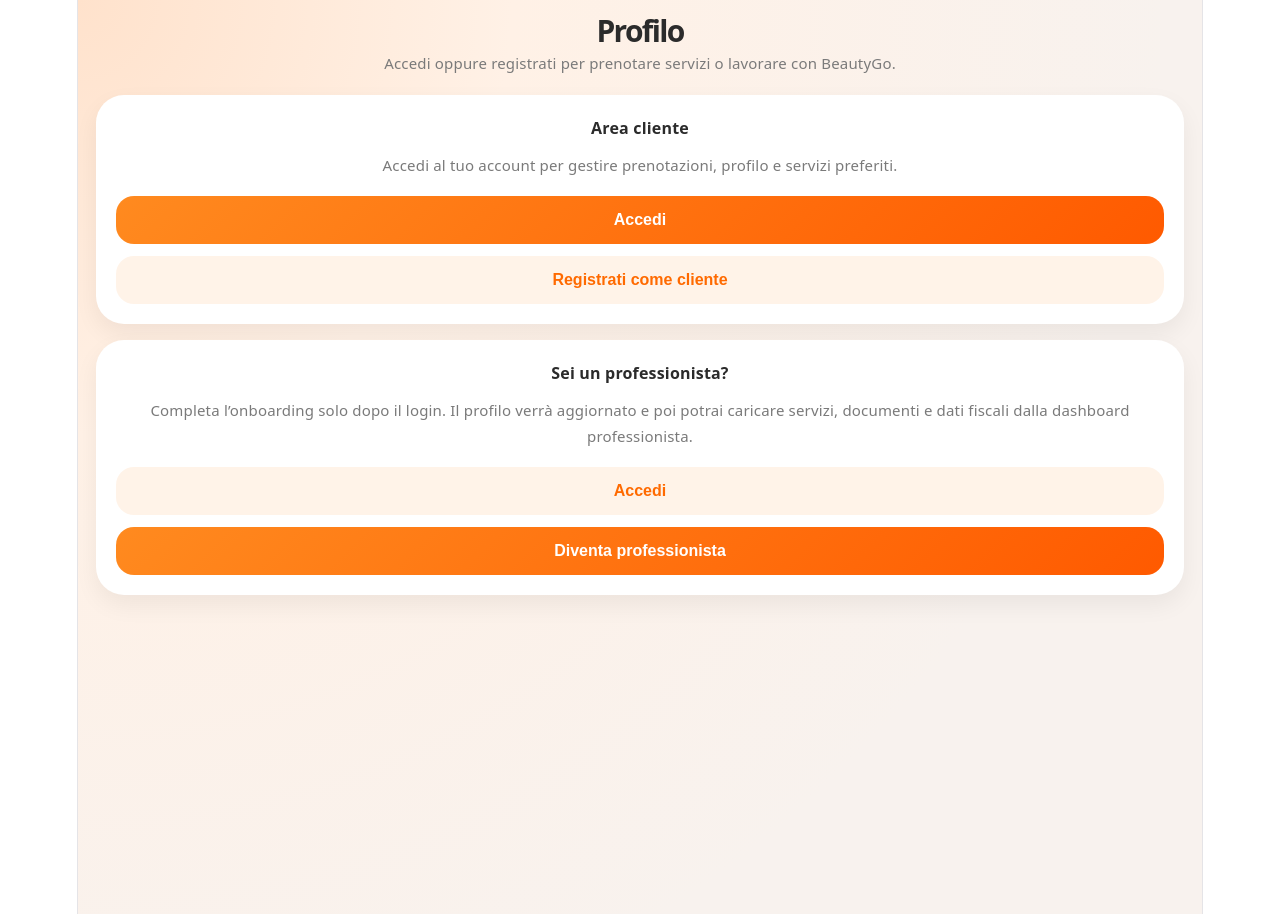
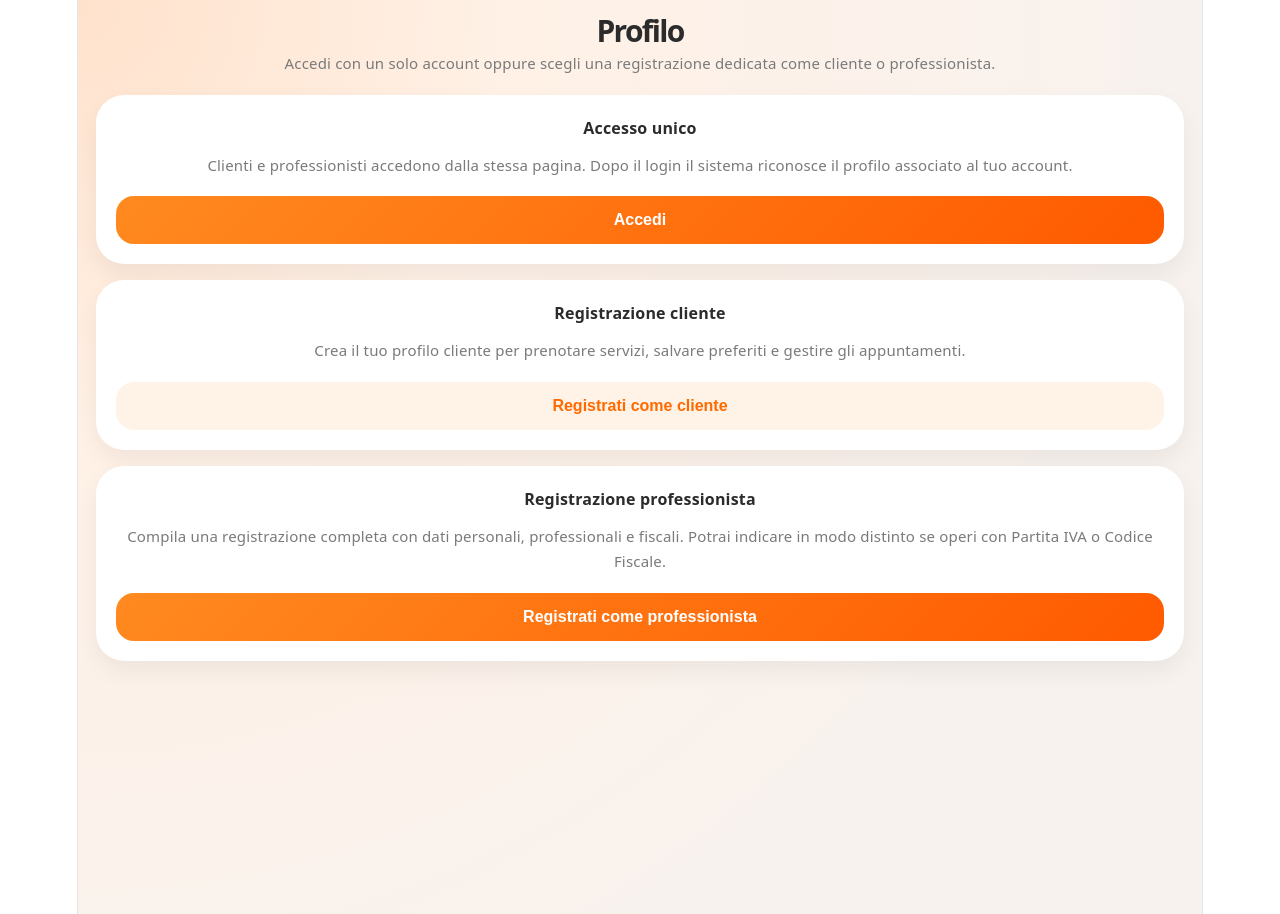
Before and after one commit to giacomo-tuccio-bot/beautygo2, a React (Vite) app: page / in a window 1280 px wide. Built offline with nearby package versions, Linux system fonts and the light colour scheme; no server answers.

Commit message:
Add files via upload

```diff
--- a/src/App.tsx
+++ b/src/App.tsx
@@ -8,6 +8,7 @@ import BookingsPage from './pages/BookingsPage';
 import ProfilePage from './pages/ProfilePage';
 import LoginPage from './pages/LoginPage';
 import RegisterCustomerPage from './pages/RegisterCustomerPage';
+import RegisterProfessionalPage from './pages/RegisterProfessionalPage';
 import ProOnboardingPage, {
   type ProOnboardingFormData,
 } from './pages/ProOnboardingPage';
@@ -24,6 +25,7 @@ type Screen =
   | 'tabs'
   | 'login'
   | 'registerCustomer'
+  | 'registerProfessional'
   | 'proOnboarding'
   | 'professionalDetail'
   | 'serviceProfessionals';
@@ -1291,7 +1293,7 @@ export default function App() {
       <ProfilePage
         onGoLogin={() => setScreen('login')}
         onGoRegisterCustomer={() => setScreen('registerCustomer')}
-        onGoProOnboarding={() => setScreen('proOnboarding')}
+        onGoRegisterProfessional={() => setScreen('registerProfessional')}
       />
     );
   };
@@ -1325,12 +1327,24 @@ export default function App() {
           resetProfessionalWorkflowState();
         }}
         onLoginSuccess={bootstrapAuth}
+        onGoRegisterCustomer={() => setScreen('registerCustomer')}
+        onGoRegisterProfessional={() => setScreen('registerProfessional')}
       />
     );
   }
 
   if (screen === 'registerCustomer') {
     return <RegisterCustomerPage onBack={() => setScreen('tabs')} />;
+  }
+
+  if (screen === 'registerProfessional') {
+    return (
+      <RegisterProfessionalPage
+        onBack={() => setScreen('tabs')}
+        onGoLogin={() => setScreen('login')}
+        onRegistrationComplete={handleProfessionalOnboardingComplete}
+      />
+    );
   }
 
   if (screen === 'proOnboarding') {
--- a/src/components/BottomNav.tsx
+++ b/src/components/BottomNav.tsx
@@ -1,4 +1,3 @@
-import React from 'react';
 import { Icon } from './Icons';
 
 type Tab = 'home' | 'discover' | 'bookings' | 'profile';
--- a/src/components/Icons.tsx
+++ b/src/components/Icons.tsx
@@ -1,4 +1,3 @@
-import React from 'react';
 
 export function Icon({
   name,
--- a/src/pages/CustomerProfilePage.tsx
+++ b/src/pages/CustomerProfilePage.tsx
@@ -1,4 +1,3 @@
-import React from 'react';
 import BottomNav from '../components/BottomNav';
 import { colors } from '../theme';
 
--- a/src/pages/LoginPage.tsx
+++ b/src/pages/LoginPage.tsx
@@ -6,10 +6,14 @@ export default function LoginPage({
   onBack,
   onAdminLogin,
   onLoginSuccess,
+  onGoRegisterCustomer,
+  onGoRegisterProfessional,
 }: {
   onBack: () => void;
   onAdminLogin: () => void;
   onLoginSuccess: () => void | Promise<void>;
+  onGoRegisterCustomer?: () => void;
+  onGoRegisterProfessional?: () => void;
 }) {
   const [email, setEmail] = useState('');
   const [password, setPassword] = useState('');
@@ -180,6 +184,46 @@ export default function LoginPage({
           {isLoading ? 'Accesso in corso...' : 'Accedi'}
         </button>
 
+        {onGoRegisterCustomer ? (
+          <button
+            onClick={onGoRegisterCustomer}
+            style={{
+              width: '100%',
+              marginTop: 12,
+              border: 'none',
+              borderRadius: 16,
+              padding: '14px 14px',
+              background: '#FFF3E8',
+              color: '#FF6A00',
+              fontWeight: 800,
+              fontSize: 15,
+              cursor: 'pointer',
+            }}
+          >
+            Registrati come cliente
+          </button>
+        ) : null}
+
+        {onGoRegisterProfessional ? (
+          <button
+            onClick={onGoRegisterProfessional}
+            style={{
+              width: '100%',
+              marginTop: 12,
+              border: 'none',
+              borderRadius: 16,
+              padding: '14px 14px',
+              background: '#FFF3E8',
+              color: '#FF6A00',
+              fontWeight: 800,
+              fontSize: 15,
+              cursor: 'pointer',
+            }}
+          >
+            Registrati come professionista
+          </button>
+        ) : null}
+
         <button
           onClick={() => alert('Qui puoi collegare il reset password di Supabase Auth.')}
           style={{
--- a/src/pages/ProfessionalDetailPage.tsx
+++ b/src/pages/ProfessionalDetailPage.tsx
@@ -1,4 +1,3 @@
-import React from 'react';
 import { colors } from '../theme';
 import { Icon } from '../components/Icons';
 
--- a/src/pages/ProfessionalProfilePage.tsx
+++ b/src/pages/ProfessionalProfilePage.tsx
@@ -225,7 +225,7 @@ export default function ProfessionalProfilePage({
   onRemoveProfessionalProfileImage,
   onSaveProfileData,
   onRequestFiscalChange,
-  onBack,
+  onBack: _onBack,
   onOpenSection,
   onToggleService,
   onSubmitServices,
--- a/src/pages/ProfilePage.tsx
+++ b/src/pages/ProfilePage.tsx
@@ -3,11 +3,11 @@ import { colors } from '../theme';
 export default function ProfilePage({
   onGoLogin,
   onGoRegisterCustomer,
-  onGoProOnboarding,
+  onGoRegisterProfessional,
 }: {
   onGoLogin: () => void;
   onGoRegisterCustomer: () => void;
-  onGoProOnboarding: () => void;
+  onGoRegisterProfessional: () => void;
 }) {
   return (
     <div
@@ -39,7 +39,8 @@ export default function ProfilePage({
           lineHeight: 1.5,
         }}
       >
-        Accedi oppure registrati per prenotare servizi o lavorare con BeautyGo.
+        Accedi con un solo account oppure scegli una registrazione dedicata come cliente o
+        professionista.
       </p>
 
       <div style={{ display: 'grid', gap: 16, marginTop: 20 }}>
@@ -59,7 +60,7 @@ export default function ProfilePage({
               textAlign: 'center',
             }}
           >
-            Area cliente
+            Accesso unico
           </div>
 
           <p
@@ -72,14 +73,51 @@ export default function ProfilePage({
               textAlign: 'center',
             }}
           >
-            Accedi al tuo account per gestire prenotazioni, profilo e servizi preferiti.
+            Clienti e professionisti accedono dalla stessa pagina. Dopo il login il sistema
+            riconosce il profilo associato al tuo account.
           </p>
 
           <div style={{ display: 'grid', gap: 12, marginTop: 18 }}>
             <button onClick={onGoLogin} style={primaryButton}>
               Accedi
             </button>
+          </div>
+        </div>
 
+        <div
+          style={{
+            background: colors.card,
+            borderRadius: 28,
+            padding: 20,
+            boxShadow: colors.shadow,
+          }}
+        >
+          <div
+            style={{
+              fontSize: 16,
+              fontWeight: 800,
+              color: colors.text,
+              textAlign: 'center',
+            }}
+          >
+            Registrazione cliente
+          </div>
+
+          <p
+            style={{
+              marginTop: 12,
+              marginBottom: 0,
+              color: colors.muted,
+              fontSize: 15,
+              lineHeight: 1.7,
+              textAlign: 'center',
+            }}
+          >
+            Crea il tuo profilo cliente per prenotare servizi, salvare preferiti e gestire gli
+            appuntamenti.
+          </p>
+
+          <div style={{ display: 'grid', gap: 12, marginTop: 18 }}>
             <button onClick={onGoRegisterCustomer} style={secondaryButton}>
               Registrati come cliente
             </button>
@@ -102,7 +140,7 @@ export default function ProfilePage({
               textAlign: 'center',
             }}
           >
-            Sei un professionista?
+            Registrazione professionista
           </div>
 
           <p
@@ -115,17 +153,13 @@ export default function ProfilePage({
               textAlign: 'center',
             }}
           >
-            Completa l’onboarding solo dopo il login. Il profilo verrà aggiornato e poi
-            potrai caricare servizi, documenti e dati fiscali dalla dashboard professionista.
+            Compila una registrazione completa con dati personali, professionali e fiscali.
+            Potrai indicare in modo distinto se operi con Partita IVA o Codice Fiscale.
           </p>
 
           <div style={{ display: 'grid', gap: 12, marginTop: 18 }}>
-            <button onClick={onGoLogin} style={secondaryButton}>
-              Accedi
-            </button>
-
-            <button onClick={onGoProOnboarding} style={primaryButton}>
-              Diventa professionista
+            <button onClick={onGoRegisterProfessional} style={primaryButton}>
+              Registrati come professionista
             </button>
           </div>
         </div>
--- a/src/pages/RegisterProfessionalPage.tsx
+++ b/src/pages/RegisterProfessionalPage.tsx
@@ -200,8 +200,6 @@ export default function RegisterProfessionalPage({
           'radial-gradient(circle at top left, #FFE2CC 0%, #FFF1E6 30%, #F8F2EE 75%)',
       }}
     >
-      <TopBack onBack={onBack} />
-
       <h1
         style={{
           fontSize: 30,
@@ -497,26 +495,3 @@ function BottomBack({ onBack }: { onBack: () => void }) {
     </div>
   );
 }
-
-
-function TopBack({ onBack }: { onBack: () => void }) {
-  return (
-    <button
-      onClick={onBack}
-      style={{
-        border: 'none',
-        background: '#FFFFFF',
-        color: '#FF7A00',
-        fontWeight: 800,
-        fontSize: 15,
-        padding: '12px 14px',
-        borderRadius: 14,
-        boxShadow: '0 8px 20px rgba(0,0,0,0.08)',
-        cursor: 'pointer',
-        marginBottom: 10,
-      }}
-    >
-      ← Indietro
-    </button>
-  );
-}
--- a/src/pages/ServiceProfessionalsPage.tsx
+++ b/src/pages/ServiceProfessionalsPage.tsx
@@ -1,11 +1,10 @@
-import React from 'react';
 import { colors } from '../theme';
 
 export default function ServiceProfessionalsPage({
   selectedServices,
   onBack,
   onOpenProfessional,
-  onGoBookings,
+  onGoBookings: _onGoBookings,
 }: {
   selectedServices: string[];
   onBack: () => void;
```
